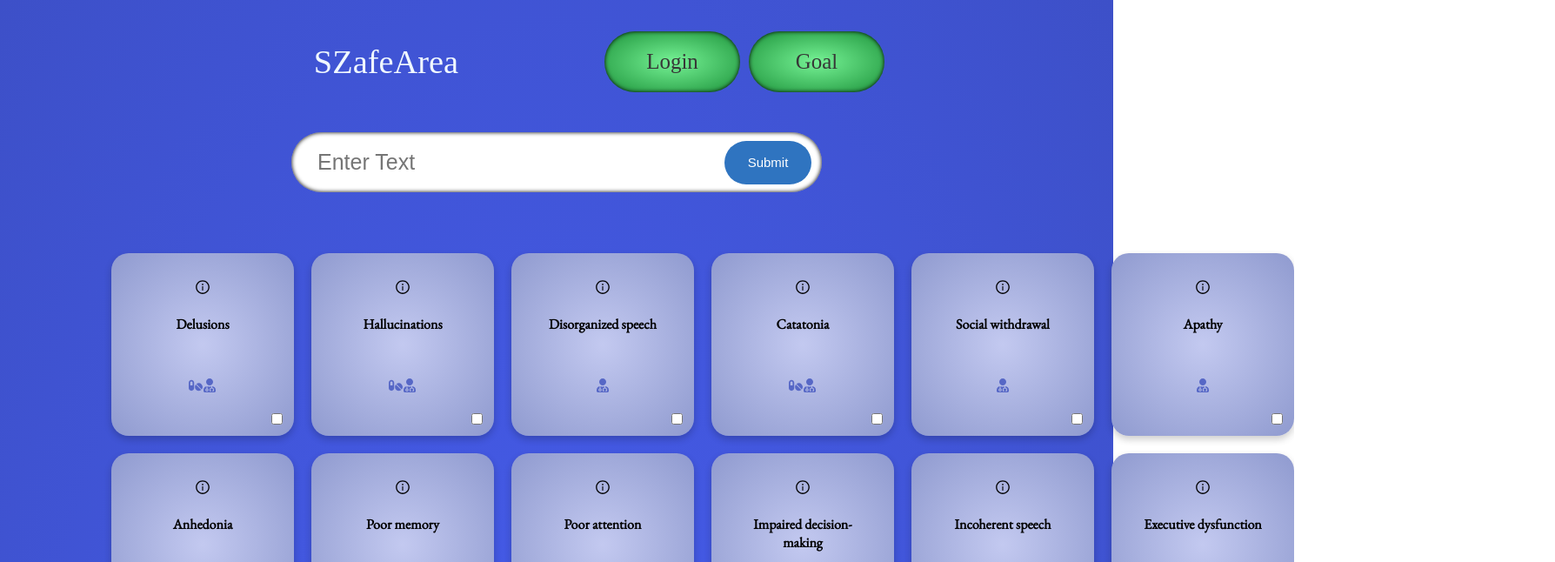
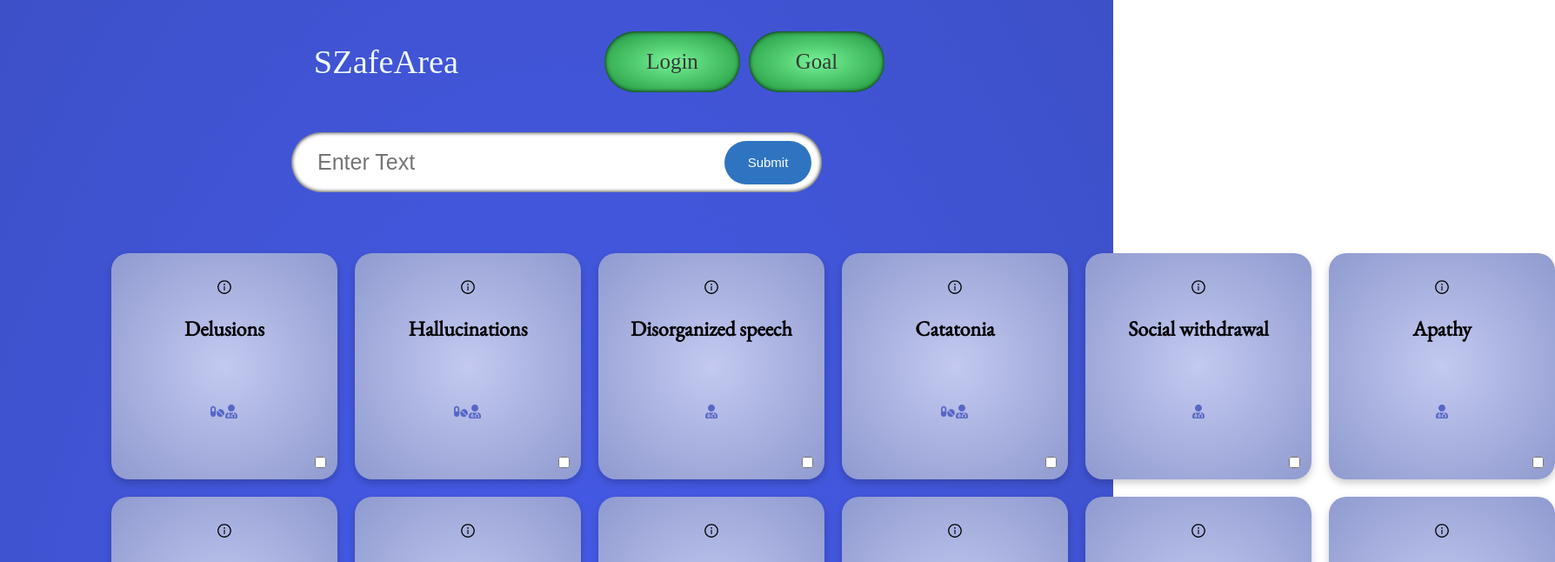
Before and after one commit to mikzerafa/szafearea, a React (Create React App) app: page /SymptomsAndStrategies in a window 1280 px wide. Shown: the top 646 px of the page at 87% size, 1788 px wide, since content can reach past the window. Built offline with nearby package versions, Linux system fonts and the light colour scheme; a web font is replaced by a local one.

Commit message:
fixed search then select bug

```diff
--- a/src/App.tsx
+++ b/src/App.tsx
@@ -14,6 +14,7 @@ import { SymptomsAndStrategiesPage } from './Components/SymptomsAndStrategiesPag
 import { ArticlesPage } from './Components/ArticlesPage';
 import { MedReviewPage } from './Components/MedReviewPage';
 import { UrgentHelpPage } from './Components/UrgentHelpPage';
+import { Symptom } from './Components/SymptomList';
 
 
 const home = Nav.Home();
@@ -35,21 +36,16 @@ const header = Grid([title, headerNav])
 interface Props {
   toSearch: string;
   setToSearch: React.Dispatch<React.SetStateAction<string>>;
-  toStore: string[];
-  setToStore: React.Dispatch<React.SetStateAction<string[]>>;
-  keyValue: string;
-  setKey:  React.Dispatch<React.SetStateAction<string>>;
+  toStore: Symptom[];
+  setToStore: React.Dispatch<React.SetStateAction<Symptom[]>>;
+  keyValue: Symptom;
+  setKey:  React.Dispatch<React.SetStateAction<Symptom>>;
 }
 
 const  App:React.FC = () => {
   console.log("app running")
   const [toSearch, setToSearch]= useState<string>("");
-  let [toStore, setToStore] = useState<string[]>([]);
-  const [keyValue, setKey] = useState<string>('');
-
-
-  console.log('storel' + toStore);
-  console.log("search" + toSearch);
+  let [toStore, setToStore] = useState<Symptom[]>([]);
 
 
   return (
@@ -61,7 +57,7 @@ const  App:React.FC = () => {
       <Routes>
         <Route path="/" element={<HomePage />} />
         <Route path="/articles" element={<ArticlesPage />} />
-        <Route path="/SymptomsAndStrategies" element={<SymptomsAndStrategiesPage toSearch={toSearch} toStore={toStore} setToSearch={setToSearch} setToStore={setToStore} keyValue={keyValue} setKey={setKey}/>}/>
+        <Route path="/SymptomsAndStrategies" element={<SymptomsAndStrategiesPage toSearch={toSearch} toStore={toStore} setToSearch={setToSearch} setToStore={setToStore}/>}/>
         <Route path="/MedReview" element={<MedReviewPage />} />
         <Route path='/UrgentHelp' element={<UrgentHelpPage/>} />
         <Route path="/login" element= {<LoginPage/>}/>
--- a/src/Assets/Card.css
+++ b/src/Assets/Card.css
@@ -2,7 +2,7 @@
 
 :root{
     --DetailsFontSize: 0px;
-    --DetailsFontSizeMax: 18px;
+    --DetailsFontSizeMax: 20px;
 
 }
 
@@ -32,6 +32,7 @@
     font-family:  'EB Garamond' ;
     font-weight: bold;
     text-align: center;
+    font-size: 24px;
 }
 
 .SymptomInfoIcon{
@@ -44,8 +45,8 @@
 
 
 .card:has(.SymptomInfoIcon:hover){
-    width: 230px;
-    height: 230px;
+    width: 240px;
+    height: 240px;
     --DetailsFontSize: var(--DetailsFontSizeMax);
 
 }
@@ -57,13 +58,13 @@
     box-shadow: 0 4px 8px 0 rgba(0, 0, 0, 0.2); /* Add shadow effect */
     padding: 30px; /* Add some padding to create space between content and border */
     border-radius: 20px; /* Add some border-radius to create rounded corners */
-    width: 150px;
-    height: 150px;
+    width: 200px;
+    height: 200px;
     display: flex;
     flex-direction: column;
 
 
-    transition: height 1s, width 1s;
+    transition: height 0.8s, width 0.8s;
 }
 
 .cardColoured{
@@ -73,8 +74,8 @@
     box-shadow: 0 4px 8px 0 rgba(0, 0, 0, 0.2); /* Add shadow effect */
     padding: 30px; /* Add some padding to create space between content and border */
     border-radius: 20px; /* Add some border-radius to create rounded corners */
-    width: 150px;
-    height: 150px;
+    width: 200px;
+    height: 200px;
     display: flex;
     flex-direction: column;
 
@@ -92,18 +93,26 @@
     background: radial-gradient(#ffbb71, #f97777);
 }
 
+.cardColoured.symptomType0 > .cardDetails{
+    color:rgb(88, 88, 212);
+}
+
 .cardColoured.symptomType1{
     background: radial-gradient(#7290fd, #6f71ff);
 }
 
 .cardColoured.symptomType2{
-    background: radial-gradient(#f7f08b, #fffd85);
+    background: radial-gradient(#f7f08b, #d5c548);
 }
 
+.cardColoured.symptomType2 > .cardDetails{
+    color: #526abd;
+    font-weight: bolder;
+}
 
 .cardDetails{
     font-family: 'Anuphan';
-    font-weight: bold;
+    font-weight: bolder;
     color: whitesmoke;
     font-size: var(--DetailsFontSize);
 }
--- a/src/Components/Generic/Card.tsx
+++ b/src/Components/Generic/Card.tsx
@@ -1,5 +1,4 @@
 import React from "react";
-import { IconType } from "react-icons";
 
 import '../../Assets/Card.css'
 import { Symptom } from "../SymptomList";
@@ -9,10 +8,8 @@ import { InputField } from "./InputField";
 interface prop{
     toSearch: string;
     setToSearch: React.Dispatch<React.SetStateAction<string>> | any;
-    toStore: string[];
-    setToStore: React.Dispatch<React.SetStateAction<string[]>>;
-    keyValue: string;
-    setKey:React.Dispatch<React.SetStateAction<string>>;
+    toStore: Symptom[];
+    setToStore: React.Dispatch<React.SetStateAction<Symptom[]>>;
 
   }
 
@@ -22,11 +19,10 @@ const card = {
         return (<div className={classNameValue} key={'card' +{key}.key}>{elements}</div>)},
     normal: (key: number, ...elements: JSX.Element[]) =>(<div className="card" key={'card' +{key}.key}>{elements}</div>),
     cardText: (key: number, text: string) => (<span className="cardText" key={'cardText' +{key}.key}>{text}</span>),
-    cardCheckBox:({toStore, setToStore, keyValue, setKey, toSearch, setToSearch}:prop, toRun:Function, symptoms:string[]) => {
+    cardCheckBox:({toStore, setToStore, toSearch, setToSearch}:prop, toRun:Function, symptoms:Symptom[], symptom:Symptom) => {
         //console.log('key value at card level is: ' + key);
         //toRun(symptoms);
-        keyValue = 'cardCheckBox' + keyValue;
-        return InputField.checkBox({toStore, setToStore, keyValue, setKey,toSearch,setToSearch}, toRun, symptoms);
+        return InputField.checkBox({toStore, setToStore, toSearch,setToSearch}, toRun, symptoms, symptom);
     },
 
     cardDetails: (key: number, text: string) => (<span className="cardDetails" key= {"cardDetails"+ {key}.key}>{text}</span>),
--- a/src/Components/Generic/InputField.tsx
+++ b/src/Components/Generic/InputField.tsx
@@ -1,5 +1,6 @@
 import React from 'react';
 import "../../Assets/inputField.css";
+import { Symptom } from '../SymptomList';
 
 interface props{
   toSearch: string;
@@ -9,10 +10,8 @@ interface props{
 interface prop{
   toSearch: string;
   setToSearch: React.Dispatch<React.SetStateAction<string>> | any;
-  toStore: string[];
-  setToStore: React.Dispatch<React.SetStateAction<string[]>>;
-  keyValue: string;
-  setKey:React.Dispatch<React.SetStateAction<string>>;
+  toStore: Symptom[];
+  setToStore: React.Dispatch<React.SetStateAction<Symptom[]>>;
 
 }
 
@@ -24,21 +23,20 @@ function toNumArray(arr:string){
 }
 
 const InputField = {
-  checkBox:({toStore, setToStore, toSearch, setToSearch, keyValue, setKey}: prop, toRun:Function, symptoms:string[])=> {
+  checkBox:({toStore, setToStore, toSearch, setToSearch}: prop, toRun:Function, symptoms:Symptom[],symptom:Symptom)=> {
     // console.log({key})
     // console.log({key}.key)
     // console.log(key)
     //console.log('key value:' + key);
     //console.log('Kety second value: ' + keyValue);
     return (
-    <form className='checkboxInput' key= {'checkboxInput' + {keyValue}}>
-    <input id= {''+{keyValue}} type='checkbox' className='checkBox' key = {'checkBox' + keyValue }
+    <form className='checkboxInput' key= {'checkboxInput' + {toStore}}>
+    <input type='checkbox' className='checkBox' key = {'checkBox' + {toStore} }
       onChange={(e) => {
         if(e.target.checked)
         {
           console.log('Ticked checkbox');
-          e.target.value = keyValue;
-          toStore.push(keyValue);
+          toStore.push(symptom);
           setToStore([...toStore])
           symptoms = [...toStore];
           toRun(symptoms);
--- a/src/Components/SymptomsAndStrategiesPage.tsx
+++ b/src/Components/SymptomsAndStrategiesPage.tsx
@@ -13,11 +13,9 @@ let visibleSymptoms = SymptomList.SymptomList;
 
 interface prop{
     toSearch: string;
-    setToSearch: React.Dispatch<React.SetStateAction<string>> | any;
-    toStore: string[];
-    setToStore: React.Dispatch<React.SetStateAction<string[]>>;
-    keyValue: string;
-    setKey:React.Dispatch<React.SetStateAction<string>>;
+    setToSearch: React.Dispatch<React.SetStateAction<string>>;
+    toStore: Symptom[];
+    setToStore: React.Dispatch<React.SetStateAction<Symptom[]>>;
 
 }
 
@@ -105,7 +103,7 @@ function AddTheRightTags(cards:any, symptom: Symptom, index =0, output:JSX.Eleme
     return output;
 }
 
-const SymptomsAndStrategiesPage = ({toSearch, setToSearch, toStore, setToStore, keyValue, setKey}: prop) => {
+const SymptomsAndStrategiesPage = ({toSearch, setToSearch, toStore, setToStore}: prop) => {
 
     if(toStore.length>0)
     {
@@ -134,61 +132,54 @@ const SymptomsAndStrategiesPage = ({toSearch, setToSearch, toStore, setToStore,
     }
     let gridOfCards:JSX.Element;
     let gridOfSelectedCards: JSX.Element;
-    let symptomsToStore:string[] = [];
-    let symptomsToStoreIndex:number[] = [];
+    let symptomsToStore:Symptom[] = [];
 
     //Filter Symptom List
     const cards = visibleSymptoms.map((symptom, index) => {
-        keyValue = ''+index;
         symptomsToStore = [...toStore];
        // console.log('key value in symptoms: ' + key)
        console.log('To store symptom: '  +symptomsToStore[0]);
        const numbersAtEndRegEx = /\d+$/;
 
-       if(symptomsToStore[0])
+       if(symptomsToStore.includes(symptom))
         {
-        symptomsToStoreIndex = symptomsToStore.map((symp) => symp.match(numbersAtEndRegEx)).map(Number);
-       }
-
-            if(symptomsToStoreIndex.includes(index))
-            {
-                return card.coloured(symptom, index,
+            return {isSelected: true, card: card.coloured(symptom, index,
                 InfoIcon(index+'', "SymptomInfoIcon"),
                 card.skipLine('first' + index),
                 card.cardText(index, symptom.name),
 
 
-                    card.cardCheckBox({toStore, setToStore,keyValue, setKey, toSearch, setToSearch}, AddedSymptoms, symptomsToStore),
+                card.cardCheckBox({toStore, setToStore, toSearch, setToSearch}, AddedSymptoms, symptomsToStore, symptom),
 
                 card.skipLine('second' + index),
                 card.cardDetails(index, symptom.description),
                 card.skipLine('third' + index),
                 AddTagsInDiv(card, symptom)
 
-                )
+            )}
         }
         else{
-                return card.normal(index,
+            return {isSelected: false, card: card.normal(index,
                 InfoIcon(index+'', "SymptomInfoIcon"),
                 card.skipLine('first' + index),
                 card.cardText(index, symptom.name),
 
 
-                    card.cardCheckBox({toStore, setToStore,keyValue, setKey, toSearch, setToSearch}, AddedSymptoms, symptomsToStore),
+                card.cardCheckBox({toStore, setToStore, toSearch, setToSearch}, AddedSymptoms, symptomsToStore, symptom),
 
                 card.skipLine('second' + index),
                 card.cardDetails(index, symptom.description),
                 card.skipLine('third' + index),
                 AddTagsInDiv(card, symptom)
 
-                )
+            )}
         }
     });
-    const SelectedSymptoms = cards.filter((element:JSX.Element, index:number) => symptomsToStoreIndex.includes(index)? element: null);
-    const unSelectedSymptoms = cards.filter((element:JSX.Element, index:number) => symptomsToStoreIndex.includes(index)? null: element);
+    const SelectedSymptoms = cards.filter((element, index:number) => element.isSelected? element.card: null);
+    const unSelectedSymptoms = cards.filter((element, index:number) => element.isSelected? null: element.card);
 
-    gridOfSelectedCards = Grid(SelectedSymptoms, 6);
-    gridOfCards = Grid(unSelectedSymptoms, 6);
+    gridOfSelectedCards = Grid(SelectedSymptoms.map((element) => element.card), 6);
+    gridOfCards = Grid(unSelectedSymptoms.map((element) => element.card), 6);
 
 
 
```
Lines whose indentation alone changed are shown as unchanged.
